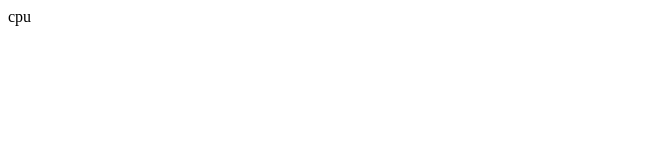
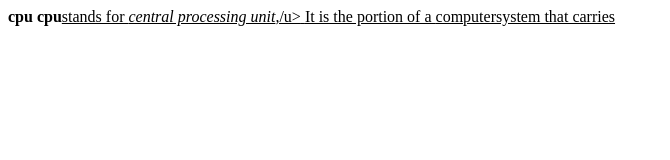
Before and after one commit to iamneo-production/baababecfbaaadaeccdfffebaeceaec, a website: page public/index.html in a window 1280 px wide. Shown: the whole page, without its empty margins (0-670 px from the left). Drawn offline with Linux system fonts and the light colour scheme.

Commit message:
Backup Commit

```diff
--- a/public/index.html
+++ b/public/index.html
@@ -1,8 +1,9 @@
 <!DOCTYPE html>
 <html lang="en">
 <head>
-    <title><b>cpu</title></b>
-<p1>cpu<b></b></p1>
+</head><b>cpu</b>
+<p1><b>cpu</b><u>stands for <i>central processing unit</i>,/u></p1>
+<p2>It is the portion of a <u>computer</u>system that carries</p2>
 
 </head>
 <body>
```
